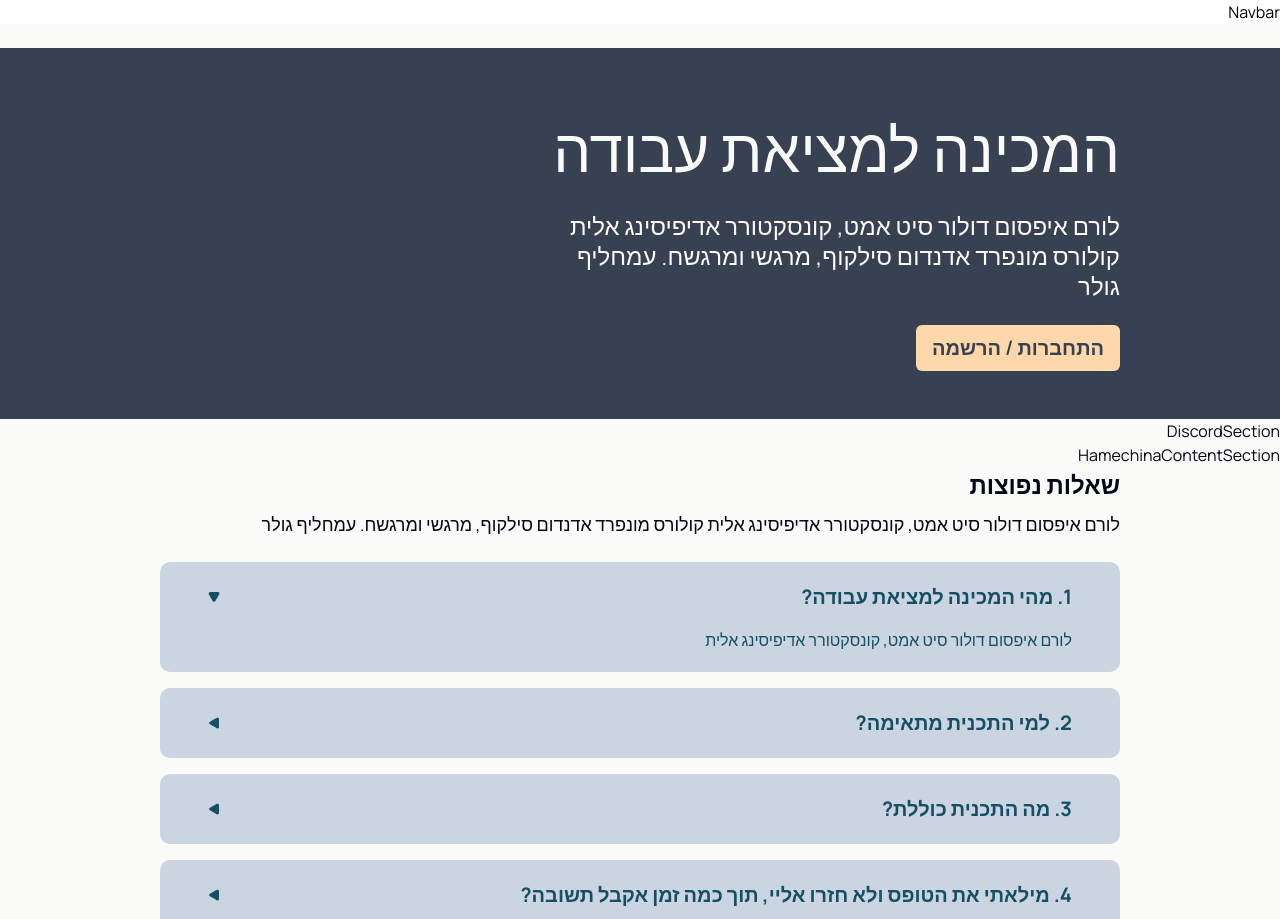
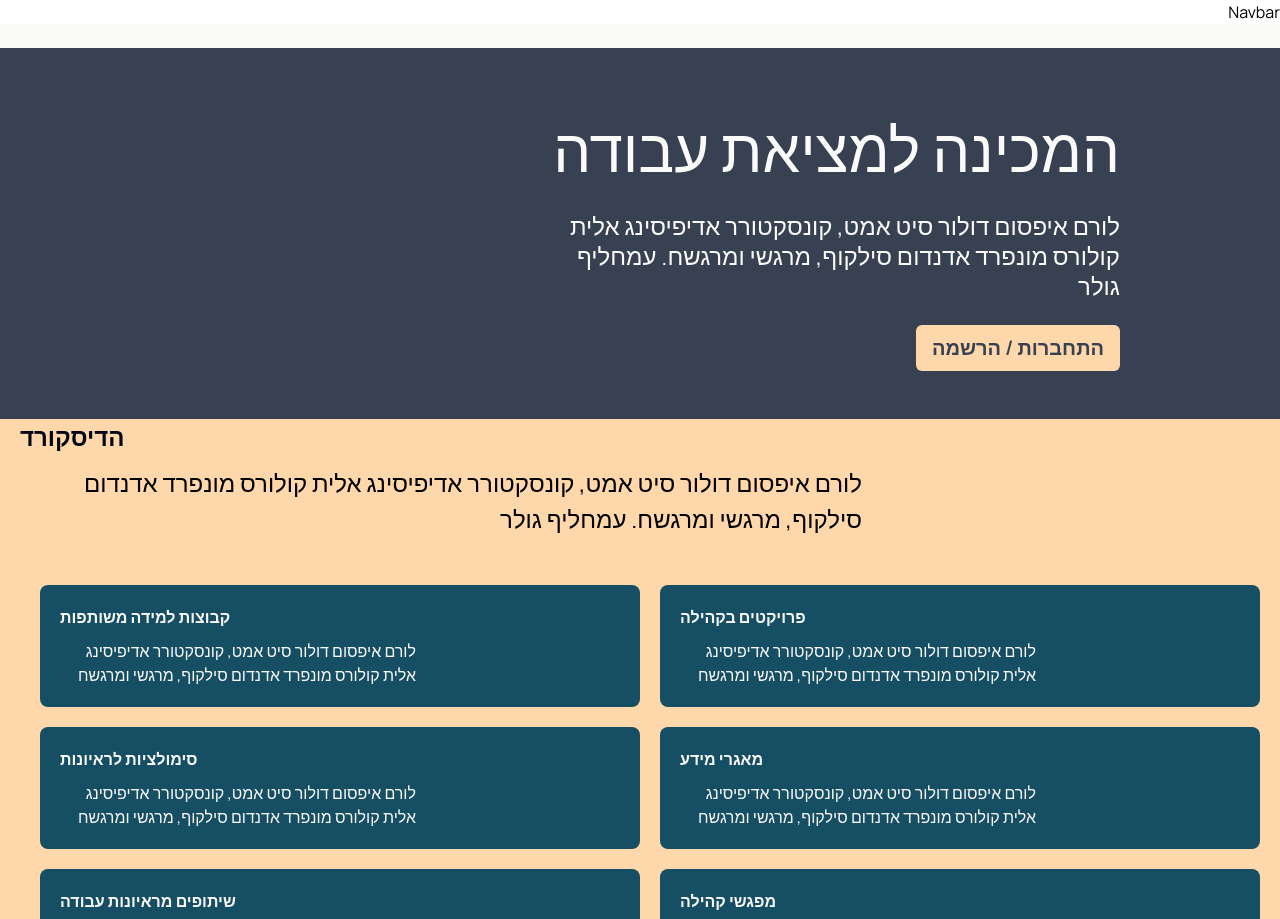
Before and after one commit to Bootcamp-Projects-Hamechina/hamechina, a Next.js app: page / in a window 1280 px wide. Shown: the top 919 px of the page. Built offline with nearby package versions, Linux system fonts and the light colour scheme.

Commit message:
builder-io:)

```diff
--- a/app/(routes)/(homepage-sections)/_discord-section/index.tsx
+++ b/app/(routes)/(homepage-sections)/_discord-section/index.tsx
@@ -4,7 +4,106 @@ import React from 'react'
 
 const DiscordSection = () => {
   return (
-    <div>DiscordSection</div>
+    <div className="bg-orange-200 flex min-h-[613px] flex-col">
+      <div className="flex flex-col px-5">
+      <div className="text-slate-950 text-right text-2xl font-bold mr-4 self-end whitespace-nowrap max-md:mr-2.5">
+        הדיסקורד
+      </div>
+      <div className="text-black text-right text-2xl w-[842px] max-w-full mr-4 mt-2.5 self-end max-md:mr-2.5">
+        לורם איפסום דולור סיט אמט, קונסקטורר אדיפיסינג אלית קולורס מונפרד אדנדום
+        סילקוף, מרגשי ומרגשח. עמחליף גולר
+      </div>
+      <div className="w-full mt-12 self-end max-md:max-w-full max-md:mt-10">
+        <div className="gap-5 flex max-md:flex-col max-md:items-stretch max-md:gap-0">
+          <div className="flex flex-col items-stretch w-6/12 max-md:w-full max-md:ml-0">
+            <div className="bg-cyan-900 flex grow flex-col w-full mx-auto px-5 py-5 rounded-lg max-md:max-w-full max-md:mt-10">
+              <div className="items-end flex w-[356px] max-w-full flex-col mr-4 self-end max-md:mr-2.5">
+                <div className="text-stone-50 text-center text-base font-bold self-end whitespace-nowrap">
+                  פרויקטים בקהילה
+                </div>
+                <div className="text-stone-50 text-right text-base mt-2.5">
+                  לורם איפסום דולור סיט אמט, קונסקטורר אדיפיסינג אלית קולורס
+                  מונפרד אדנדום סילקוף, מרגשי ומרגשח
+                </div>
+              </div>
+            </div>
+          </div>
+          <div className="flex flex-col items-stretch w-6/12 ml-5 max-md:w-full max-md:ml-0">
+            <div className="bg-cyan-900 flex grow flex-col w-full mx-auto px-5 py-5 rounded-lg max-md:max-w-full max-md:mt-10">
+              <div className="items-end flex w-[356px] max-w-full flex-col mr-4 self-end max-md:mr-2.5">
+                <div className="text-stone-50 text-center text-base font-bold self-end whitespace-nowrap">
+                  קבוצות למידה משותפות
+                </div>
+                <div className="text-stone-50 text-right text-base mt-2.5">
+                  לורם איפסום דולור סיט אמט, קונסקטורר אדיפיסינג אלית קולורס
+                  מונפרד אדנדום סילקוף, מרגשי ומרגשח
+                </div>
+              </div>
+            </div>
+          </div>
+        </div>
+      </div>
+      <div className="w-full mt-5 self-end max-md:max-w-full">
+        <div className="gap-5 flex max-md:flex-col max-md:items-stretch max-md:gap-0">
+          <div className="flex flex-col items-stretch w-6/12 max-md:w-full max-md:ml-0">
+            <div className="bg-cyan-900 flex grow flex-col w-full mx-auto px-5 py-5 rounded-lg max-md:max-w-full max-md:mt-10">
+              <div className="items-end flex w-[356px] max-w-full flex-col mr-4 self-end max-md:mr-2.5">
+                <div className="text-stone-50 text-center text-base font-bold self-end whitespace-nowrap">
+                  מאגרי מידע
+                </div>
+                <div className="text-stone-50 text-right text-base mt-2.5">
+                  לורם איפסום דולור סיט אמט, קונסקטורר אדיפיסינג אלית קולורס
+                  מונפרד אדנדום סילקוף, מרגשי ומרגשח
+                </div>
+              </div>
+            </div>
+          </div>
+          <div className="flex flex-col items-stretch w-6/12 ml-5 max-md:w-full max-md:ml-0">
+            <div className="bg-cyan-900 flex grow flex-col w-full mx-auto px-5 py-5 rounded-lg max-md:max-w-full max-md:mt-10">
+              <div className="items-end flex w-[356px] max-w-full flex-col mr-4 self-end max-md:mr-2.5">
+                <div className="text-stone-50 text-center text-base font-bold self-end whitespace-nowrap">
+                  סימולציות לראיונות{" "}
+                </div>
+                <div className="text-stone-50 text-right text-base mt-2.5">
+                  לורם איפסום דולור סיט אמט, קונסקטורר אדיפיסינג אלית קולורס
+                  מונפרד אדנדום סילקוף, מרגשי ומרגשח
+                </div>
+              </div>
+            </div>
+          </div>
+        </div>
+      </div>
+      <div className="w-full mt-5 self-end max-md:max-w-full">
+        <div className="gap-5 flex max-md:flex-col max-md:items-stretch max-md:gap-0">
+          <div className="flex flex-col items-stretch w-6/12 max-md:w-full max-md:ml-0">
+            <div className="bg-cyan-900 flex grow flex-col w-full mx-auto px-5 py-5 rounded-lg max-md:max-w-full max-md:mt-10">
+              <div className="items-end flex w-[356px] max-w-full flex-col mr-4 self-end max-md:mr-2.5">
+                <div className="text-stone-50 text-center text-base font-bold self-end whitespace-nowrap">
+                  מפגשי קהילה
+                </div>
+                <div className="text-stone-50 text-right text-base mt-2.5">
+                  מקום שמאפשר בשינויים האחרונים ולא להישאר מאחור
+                </div>
+              </div>
+            </div>
+          </div>
+          <div className="flex flex-col items-stretch w-6/12 ml-5 max-md:w-full max-md:ml-0">
+            <div className="bg-cyan-900 flex grow flex-col w-full mx-auto px-5 py-5 rounded-lg max-md:max-w-full max-md:mt-10">
+              <div className="items-end flex w-[356px] max-w-full flex-col mr-4 self-end max-md:mr-2.5">
+                <div className="text-stone-50 text-center text-base font-bold self-end whitespace-nowrap">
+                  שיתופים מראיונות עבודה
+                </div>
+                <div className="text-stone-50 text-right text-base mt-2.5">
+                  לורם איפסום דולור סיט אמט, קונסקטורר אדיפיסינג אלית קולורס
+                  מונפרד אדנדום סילקוף, מרגשי ומרגשח
+                </div>
+              </div>
+            </div>
+          </div>
+        </div>
+      </div>
+    </div>
+    </div>
   )
 }
 
```
